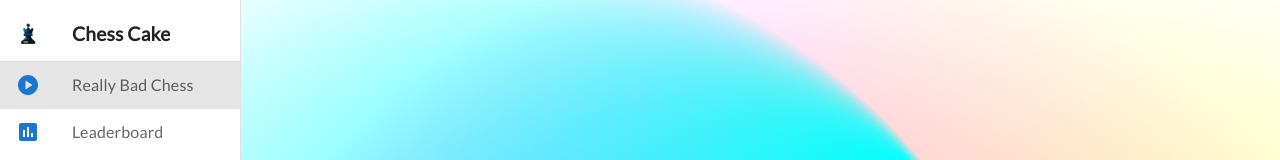
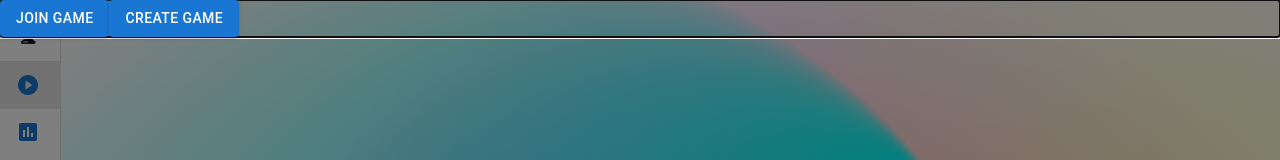
Before and after one commit to Accendino00/Chesscake, a React (Vite) app in the folder code/frontend/: page /play/reallybadchess/lobby in a window 1280 px wide. Shown: the top 160 px of the page. Built offline with nearby package versions, Linux system fonts and the light colour scheme; no server answers.

Commit message:
inizio gestione lobby

```diff
--- a/code/frontend/src/main.jsx
+++ b/code/frontend/src/main.jsx
@@ -15,6 +15,7 @@ import AccountPageOthers from './pages/account/AccountPageOthers.jsx';
 import ReallyBadChessLocal from './pages/reallybadchess/offline/ReallyBadChessLocal.jsx'
 import ReallyBadChessLocalFreeplay from './pages/reallybadchess/freeplay/ReallyBadChessLocalFreeplay.jsx'
 import ReallyBadChessOnline from './pages/reallybadchess/online/ReallyBadChessOnline.jsx'
+import LandingPageOnline from './pages/reallybadchess/online/LandingPageOnline.jsx'
 
 import {
   createBrowserRouter,
@@ -57,6 +58,10 @@ function App() {
             {
               path: "freeplay/",
               element: <ReallyBadChessLocalFreeplay />,
+            },
+            {
+              path: "lobby/",
+              element: <LandingPageOnline />,
             }
           ]
         },
--- a/code/frontend/src/pages/reallybadchess/ModeSelection.jsx
+++ b/code/frontend/src/pages/reallybadchess/ModeSelection.jsx
@@ -164,6 +164,10 @@ const ModeSelection = () => {
         );
     }
 
+    const openLobby = () => {
+        navigate('/play/reallybadchess/lobby');
+    }
+
     return (
         <>
             {isChildRoute ?
@@ -273,6 +277,17 @@ const ModeSelection = () => {
                                     </div>
                                 </form>
                             </>
+                        }
+
+                        { ( mode === 'playerVsPlayerOnline') &&
+                            <Button
+                            variant="contained"
+                            color="primary"
+                            onClick={openLobby}
+                            style={{ color: 'darkblack' }}
+                        >
+                            Lobby
+                        </Button>
                         }
 
                         {/* Slider per il rank */}
--- /dev/null
+++ b/code/frontend/src/pages/reallybadchess/online/LandingPageOnline.jsx
@@ -0,0 +1,46 @@
+import React, { useState, useEffect } from 'react';
+import { useNavigate, useParams } from 'react-router-dom';
+import { Chessboard } from 'react-chessboard';
+import { Button, Box, Modal, Typography, Stack } from '@mui/material';
+import ChessGameStyles from '../ChessGameStyles';
+import Timer from '../timer/Timer';
+import { Chess } from 'chess.js';
+
+function LandingPageOnline({openLobby}) {
+    const [modalIsOpen, setModalIsOpen] = useState(true);
+    const navigate = useNavigate();
+
+    const handleCloseModal = () => {
+        setModalIsOpen(false);
+        navigate('../')
+    }
+    const handleOpenModal = () => setModalIsOpen(true);
+
+
+    return (
+        <Box sx={ChessGameStyles.everythingContainer}>
+            <Modal open={modalIsOpen} onClose={handleCloseModal}>
+                <Box sx={ChessGameStyles.modal}>
+                    {/* Buttons to join or create a game */}
+                    <Button
+                        variant="contained"
+                        color="primary"
+                        onClick={() => navigate('/reallybadchess/online/joinGame')}
+                    >
+                        Join Game
+                    </Button>
+                    <Button
+                        variant="contained"
+                        color="primary"
+                        onClick={() => navigate('/reallybadchess/online/createGame')}
+                    >
+                        Create Game
+                    </Button>
+                </Box>
+            </Modal>
+        </Box>
+    );
+}
+
+
+export default LandingPageOnline;
```
Also changed, not shown: 1 other file (tests, documents, lock files or other folders).
